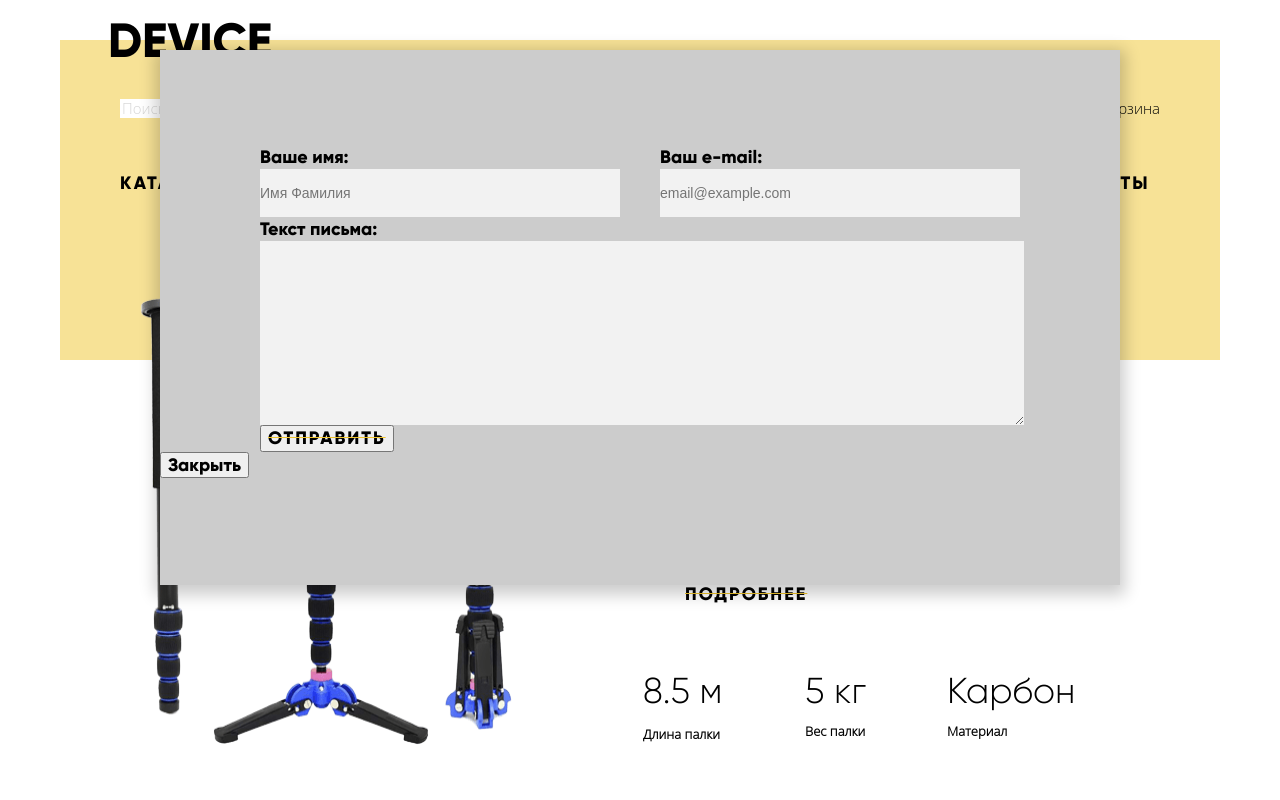
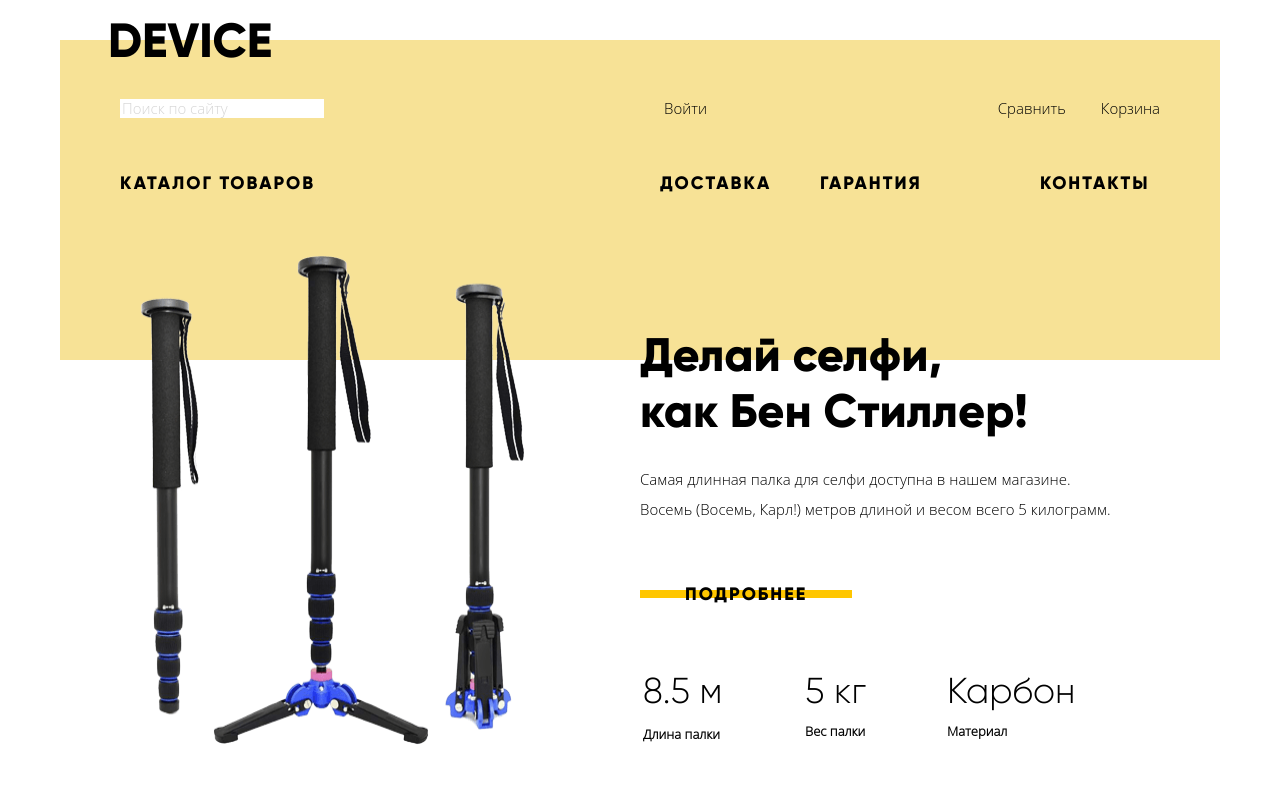
Before and after one commit to 90AliHasan/Device, a plain HTML site: page index.html in a window 1280 px wide. Shown: the top 800 px of the page. Drawn offline with Linux system fonts and the light colour scheme.

Commit message:
added more style

```diff
--- a/css/style.css
+++ b/css/style.css
@@ -10,6 +10,10 @@
     src: url('../fonts/gilroylight.woff2') format('woff2');
     font-weight: normal;
     font-style: normal;
+}
+
+:root {
+    --button-bg-color: #ffc600;
 }
 
 body {
@@ -67,7 +71,20 @@ img {
     color: #000;
     letter-spacing: 2px;
     text-transform: uppercase;
-    text-decoration: line-through #f0c52e;
+    position: relative;
+    z-index: 1;
+}
+
+.button:not(.button-services-current)::after {
+    content: "";
+    position: absolute;
+    top: 50%;
+    left: 0;
+    right: 0;
+    z-index: -1;
+
+    margin-top: calc(8px / 2 * -1);
+    border-bottom: 8px solid var(--button-bg-color);
 }
 
 .main-logo {
@@ -331,14 +348,14 @@ p.slide {
 
 .product-groups-item img {
     display: block;
-    width: 160px;
-    height: 160px;
     margin: 0;
     margin-bottom: 35px;
-    padding: 0;
-
     background-color: #f7e296;
 }
+
+/* .product-groups-list li:first-child img {
+    padding-top: calc((160px - attr(height)) / 2);
+} */
 
 .product-groups-item img:hover  {
     background-color: #f0c52e;
@@ -742,7 +759,7 @@ a.user-nav-item:active {
 
 /* Modal  sections*/
 .modal {
-    position: fixed;
+   position: fixed;
 }
 
 /* Section "Write Us" */
@@ -752,13 +769,26 @@ a.user-nav-item:active {
     z-index: 2;
 
     width: 960px;
-    height: 440px;
+    min-height: 500px;
     margin: 0 auto;
     margin-left: -480px;
     padding-top: 95px;
 
-    background-color: #ccc;
     box-shadow: 0 5px 15px 5px rgba(4, 6, 6, 0.2);
+    border-radius: 5px;
+    background-color: #fff;
+}
+
+.modal-map {
+    top: 50px;
+    left: 50%;
+    z-index: 2;
+
+    width: 960px;
+    height: 555px;
+
+    margin-left: -483px;
+    box-shadow: 0 10px 15px 5px rgba(4, 6, 6, 0.2);
 }
 
 .write-us-form {
@@ -768,6 +798,7 @@ a.user-nav-item:active {
 
 .write-us-form p {
     margin: 0;
+    margin-top: 35px;
     padding: 0;
 }
 
@@ -791,13 +822,12 @@ a.user-nav-item:active {
 
     display: block;
     width: 100%;
+    box-sizing: border-box;
 
+    padding: 15px 20px;
+    margin-top: 10px;
+    border: 3px solid transparent;
     background-color: #f2f2f2;
-    border: none;
-}
-
-.write-us-form input {
-    padding: 15px 0;
 }
 
 .write-us-form input:hover,
@@ -809,7 +839,55 @@ a.user-nav-item:active {
 .write-us-form textarea:focus {
     color: rgb(0, 0, 0);
     border: 3px solid #f7e296;
-    background-color: transparent;
+    background-color: #fff;
+}
+
+.write-us-form button[type="submit"] {
+    margin-top: 50px;
+    padding: 10px 40px;
+    border: none;
+    background-color: #fff;
+}
+
+.write-us-form button[type="submit"]:hover {
+    text-decoration: none;
+    background-color: var(--button-bg-color);
+}
+
+.modal-close {
+    position: absolute;
+    top: 20px;
+    right: 20px;
+
+    width: 60px;
+    height: 60px;
+
+    border: none;
+    border-radius: 50%;
+    background-color: #f7e296;
+}
+
+.modal-close::before,
+.modal-close::after {
+    content: "";
+
+    position: absolute;
+    top: 30px;
+    left: 15px;
+
+
+    width: 30px;
+    height: 2px;
+
+    background-color: #fff;
+}
+
+.modal-close::before {
+    transform: rotate(45deg);
+}
+
+.modal-close::after {
+    transform: rotate(-45deg);
 }
 
 .page-title {
--- a/index.html
+++ b/index.html
@@ -1,5 +1,5 @@
 <!DOCTYPE html>
-<html lang="en">
+<html lang="ru">
 
 <head>
   <meta charset="UTF-8" />
@@ -129,7 +129,7 @@
         <ul class="product-groups-list">
           <li class="product-groups-item">
             <a href="#">
-              <img src="img/popular-1.svg" alt="Виртуальная реальность" />
+              <img src="img/popular-1.svg" width="97" height="55" alt="Виртуальная реальность" />
               Виртуальная реальность
             </a>
           </li>
@@ -326,7 +326,7 @@
   </footer>
 
   <!-- Modal Form "Write Us" -->
-  <section class="modal modal-write-us">
+  <section class="modal modal-write-us visually-hidden">
     <h2 class="visually-hidden">Напишите нам</h2>
     <form action="https://echo.htmlacademy.ru" class="write-us-form">
       <ul class="form-data">
@@ -346,16 +346,20 @@
       </p>
       <button type="submit" class="button button-write-us">Отправить</button>
     </form>
-    <button class="modal-close" type="button">Закрыть</button>
+    <button class="modal-close" type="button">
+      <span class="visually-hidden">Закрыть</span>
+    </button>
   </section>
 
   <!-- Modal Map -->
-  <section class="modal modal-map">
+  <section class="modal modal-map visually-hidden">
     <h2 class="visually-hidden">Как добраться до нас</h2>
     <div class="map">
       <img src="img/map-big.jpg" alt="Наш офис находится по адресу город Москва, улица Строителей, дом 15">
     </div>
-    <button class="modal-close" type="button">Закрыть</button>
+    <button class="modal-close" type="button">
+      <span class="visually-hidden">Закрыть</span>
+    </button>
   </section>
 
 </body>
```
Also changed, not shown: catalog.html (+2 -2 lines).
